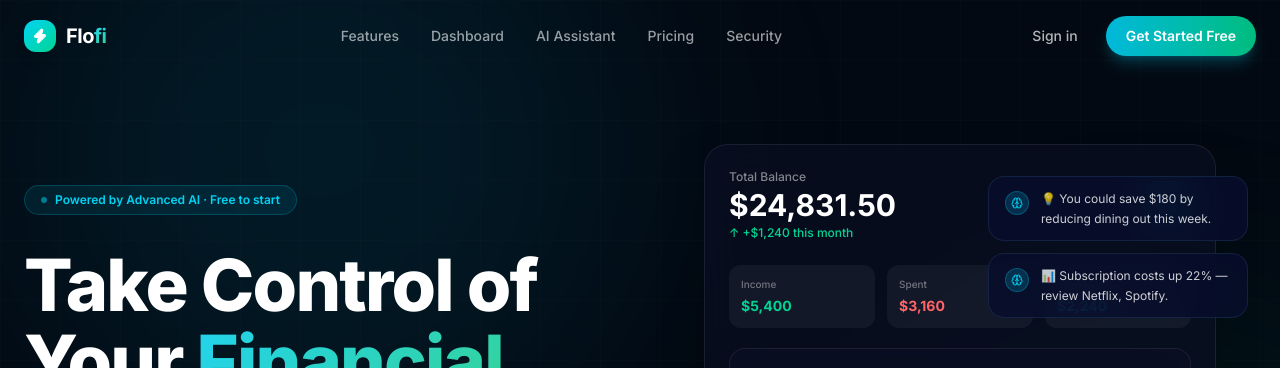
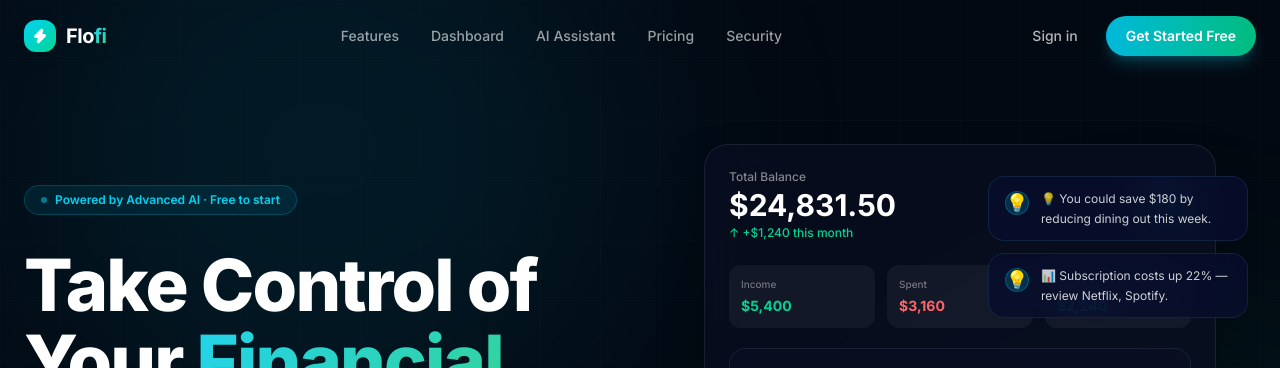
Before and after one commit to puspa102/FlowFI, a React (Vite) app in the folder frontend/: page / in a window 1280 px wide. Shown: the top 368 px of the page. Built offline with nearby package versions, Linux system fonts and the light colour scheme.

Commit message:
fix: Resolve framer-motion animation compatibility and landing page errors

```diff
--- a/frontend/src/components/landing/DashboardShowcase.tsx
+++ b/frontend/src/components/landing/DashboardShowcase.tsx
@@ -1,6 +1,7 @@
 import { useRef, useState } from 'react'
 import { motion, useInView } from 'framer-motion'
 import { BarChart2, TrendingUp, Wallet, Brain, CheckCircle2, ArrowRight } from 'lucide-react'
+import type { JSX } from 'react'
 
 const tabs = [
   { id: 'overview', label: 'Overview', icon: BarChart2 },
--- a/frontend/src/components/landing/HeroSection.tsx
+++ b/frontend/src/components/landing/HeroSection.tsx
@@ -1,54 +1,7 @@
 import { useEffect, useRef, useState } from 'react'
 import { Link } from 'react-router-dom'
 import { motion, useAnimation } from 'framer-motion'
-import { ArrowRight, Play, TrendingUp, Wallet, Brain, ShieldCheck } from 'lucide-react'
-
-// Mini Dashboard Card
-function DashMiniCard({
-  label,
-  value,
-  change,
-  positive = true,
-  delay = 0,
-}: {
-  label: string
-  value: string
-  change: string
-  positive?: boolean
-  delay?: number
-}) {
-  return (
-    <motion.div
-      initial={{ opacity: 0, y: 20 }}
-      animate={{ opacity: 1, y: 0 }}
-      transition={{ delay, duration: 0.6, ease: [0.22, 1, 0.36, 1] }}
-      className="glass-dark rounded-2xl p-4 min-w-[140px]"
-    >
-      <p className="text-xs text-white/50 font-medium uppercase tracking-wider mb-2">{label}</p>
-      <p className="text-xl font-bold text-white">{value}</p>
-      <p className={`text-xs font-medium mt-1 ${positive ? 'text-emerald-400' : 'text-red-400'}`}>
-        {change}
-      </p>
-    </motion.div>
-  )
-}
-
-// Floating AI insight card
-function AiInsightCard({ text, delay }: { text: string; delay: number }) {
-  return (
-    <motion.div
-      initial={{ opacity: 0, x: 30, scale: 0.9 }}
-      animate={{ opacity: 1, x: 0, scale: 1 }}
-      transition={{ delay, duration: 0.7, ease: [0.22, 1, 0.36, 1] }}
-      className="glass-navy rounded-2xl px-4 py-3 flex items-start gap-3 max-w-[260px]"
-    >
-      <div className="mt-0.5 flex h-6 w-6 shrink-0 items-center justify-center rounded-full bg-cyan-500/20 border border-cyan-500/30">
-        <Brain className="h-3 w-3 text-cyan-400" />
-      </div>
-      <p className="text-xs text-white/80 leading-relaxed">{text}</p>
-    </motion.div>
-  )
-}
+import { ArrowRight, Play, TrendingUp, Wallet, ShieldCheck } from 'lucide-react'
 
 // Animated bar chart
 function SpendingChart() {
@@ -79,7 +32,7 @@ function SpendingChart() {
               <motion.div
                 initial={{ height: 0 }}
                 animate={{ height: animated ? `${bar.height}%` : '0%' }}
-                transition={{ delay: 0.9 + i * 0.08, duration: 0.6, ease: [0.22, 1, 0.36, 1] }}
+                transition={{ delay: 0.9 + i * 0.08, duration: 0.6, ease: 'easeInOut' }}
                 className="w-full rounded-t-md"
                 style={{ background: bar.color, opacity: 0.85 }}
               />
@@ -89,6 +42,23 @@ function SpendingChart() {
         ))}
       </div>
     </div>
+  )
+}
+
+// Floating AI insight card
+function AiInsightCard({ text, delay }: { text: string; delay: number }) {
+  return (
+    <motion.div
+      initial={{ opacity: 0, x: 30, scale: 0.9 }}
+      animate={{ opacity: 1, x: 0, scale: 1 }}
+      transition={{ delay, duration: 0.7, ease: 'easeInOut' }}
+      className="glass-navy rounded-2xl px-4 py-3 flex items-start gap-3 max-w-[260px]"
+    >
+      <div className="mt-0.5 flex h-6 w-6 shrink-0 items-center justify-center rounded-full bg-cyan-500/20 border border-cyan-500/30">
+        <span className="text-lg">💡</span>
+      </div>
+      <p className="text-xs text-white/80 leading-relaxed">{text}</p>
+    </motion.div>
   )
 }
 
@@ -110,7 +80,7 @@ function BudgetProgress({ label, spent, total, color }: { label: string; spent:
         <motion.div
           initial={{ width: 0 }}
           animate={{ width: animated ? `${pct}%` : '0%' }}
-          transition={{ duration: 0.9, ease: [0.22, 1, 0.36, 1] }}
+          transition={{ duration: 0.9 }}
           className="h-full rounded-full"
           style={{ background: color }}
         />
@@ -133,7 +103,7 @@ export default function HeroSection() {
   }
   const item = {
     hidden: { opacity: 0, y: 30 },
-    visible: { opacity: 1, y: 0, transition: { duration: 0.7, ease: [0.22, 1, 0.36, 1] } },
+    visible: { opacity: 1, y: 0, transition: { duration: 0.7 } },
   }
 
   return (
@@ -222,7 +192,7 @@ export default function HeroSection() {
           <motion.div
             initial={{ opacity: 0, x: 50, scale: 0.95 }}
             animate={{ opacity: 1, x: 0, scale: 1 }}
-            transition={{ delay: 0.4, duration: 0.9, ease: [0.22, 1, 0.36, 1] }}
+            transition={{ delay: 0.4, duration: 0.9 }}
             className="relative lg:flex hidden"
           >
             {/* Main dashboard card */}
--- a/frontend/src/components/landing/TrustedSection.tsx
+++ b/frontend/src/components/landing/TrustedSection.tsx
@@ -69,7 +69,7 @@ export default function TrustedSection() {
   }
   const itemAnim = {
     hidden: { opacity: 0, y: 24 },
-    visible: { opacity: 1, y: 0, transition: { duration: 0.65, ease: [0.22, 1, 0.36, 1] } },
+    visible: { opacity: 1, y: 0, transition: { duration: 0.65 } },
   }
 
   return (
```
